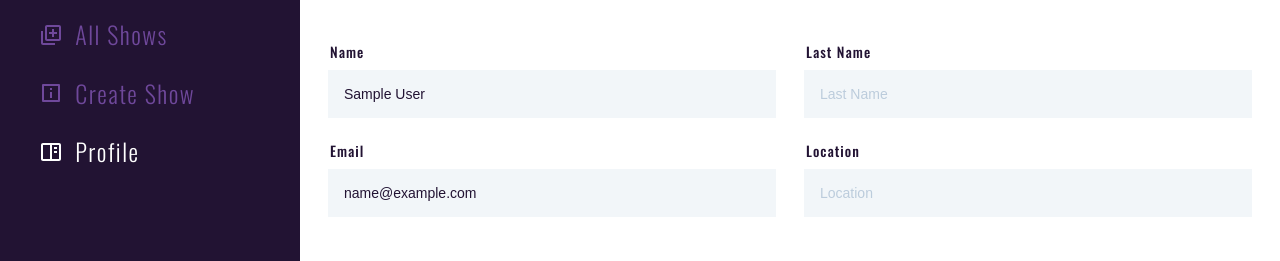
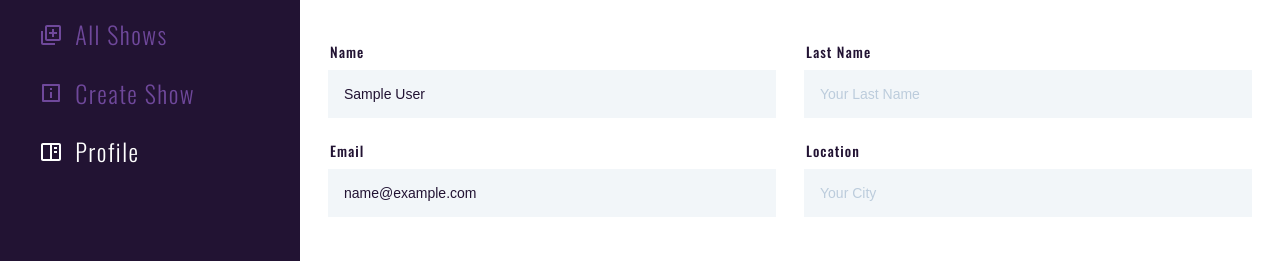
Before and after one commit to SutheeDev/The-Bloc-Camp, a React (Create React App) app in the folder client/: page /admin-dashboard/profile in a window 1280 px wide. Shown: the part 220-481 px from the top of the page. Built offline with nearby package versions, Linux system fonts and the light colour scheme; sample sign-in values are in the browser's storage.

Commit message:
check if there is something missing and displayMessage in handleSubmit / invoke updateUser

```diff
--- a/client/src/pages/dashboard/Profile.js
+++ b/client/src/pages/dashboard/Profile.js
@@ -11,7 +11,7 @@ const Profile = () => {
   const [lastname, setLastname] = useState(user?.lastname);
   const [email, setEmail] = useState(user?.email);
   const [location, setLocation] = useState(user?.location);
-  const [phoneNumber, setPhoneNumber] = useState(user?.phoneNumber);
+  // const [phoneNumber, setPhoneNumber] = useState(user?.phoneNumber);
 
   // const handleInput = (e) => {
   //   const name = e.target.name;
@@ -21,7 +21,12 @@ const Profile = () => {
 
   const handleSubmit = (e) => {
     e.preventDefault();
-    console.log("update user");
+
+    if (!name || !lastname || !email || !location) {
+      displayMessage();
+      return;
+    }
+    updateUser({ name, lastname, email, location });
   };
 
   return (
@@ -41,7 +46,7 @@ const Profile = () => {
               type="text"
               name="lastname"
               labelText="last name"
-              placeholder="last name"
+              placeholder="your last name"
               value={lastname}
               handleChange={(e) => setLastname(e.target.value)}
             />
@@ -54,7 +59,7 @@ const Profile = () => {
             <FormRow
               type="text"
               name="location"
-              placeholder="location"
+              placeholder="your city"
               value={location}
               handleChange={(e) => setLocation(e.target.value)}
             />
```
